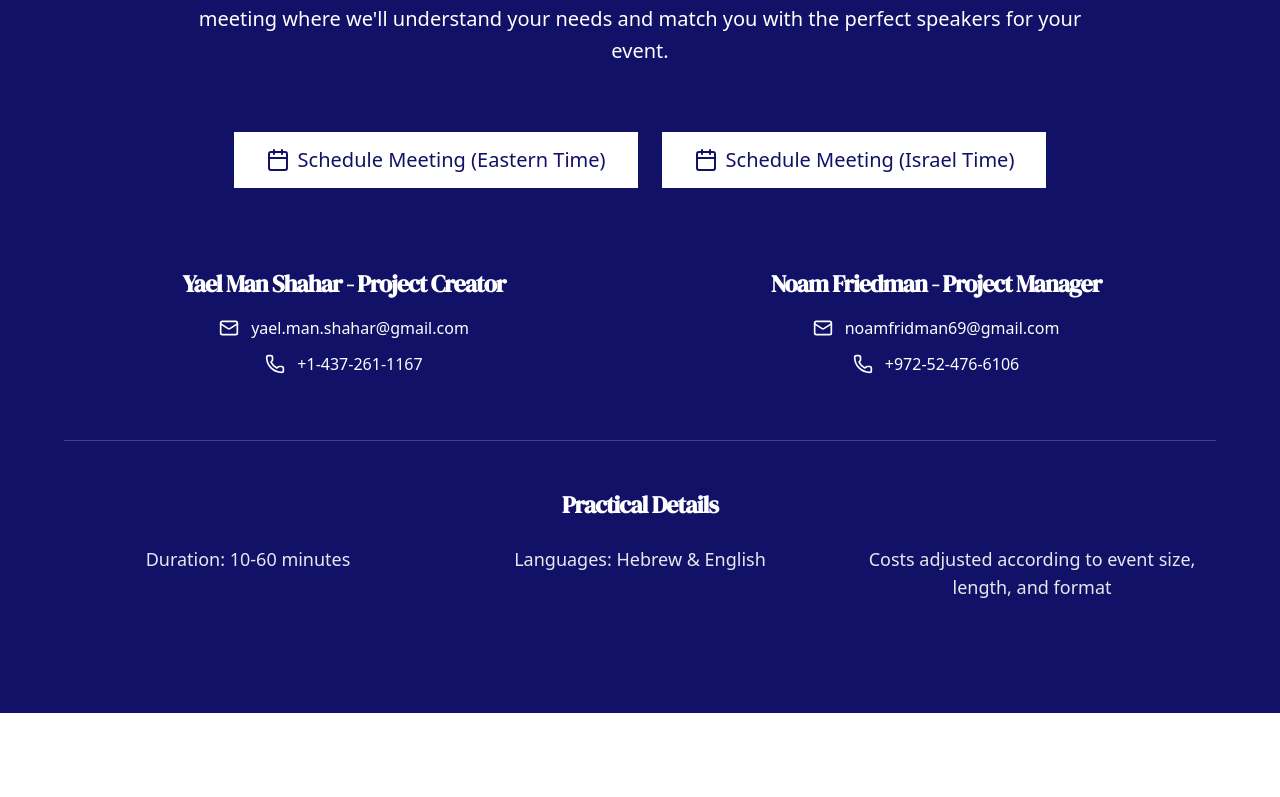
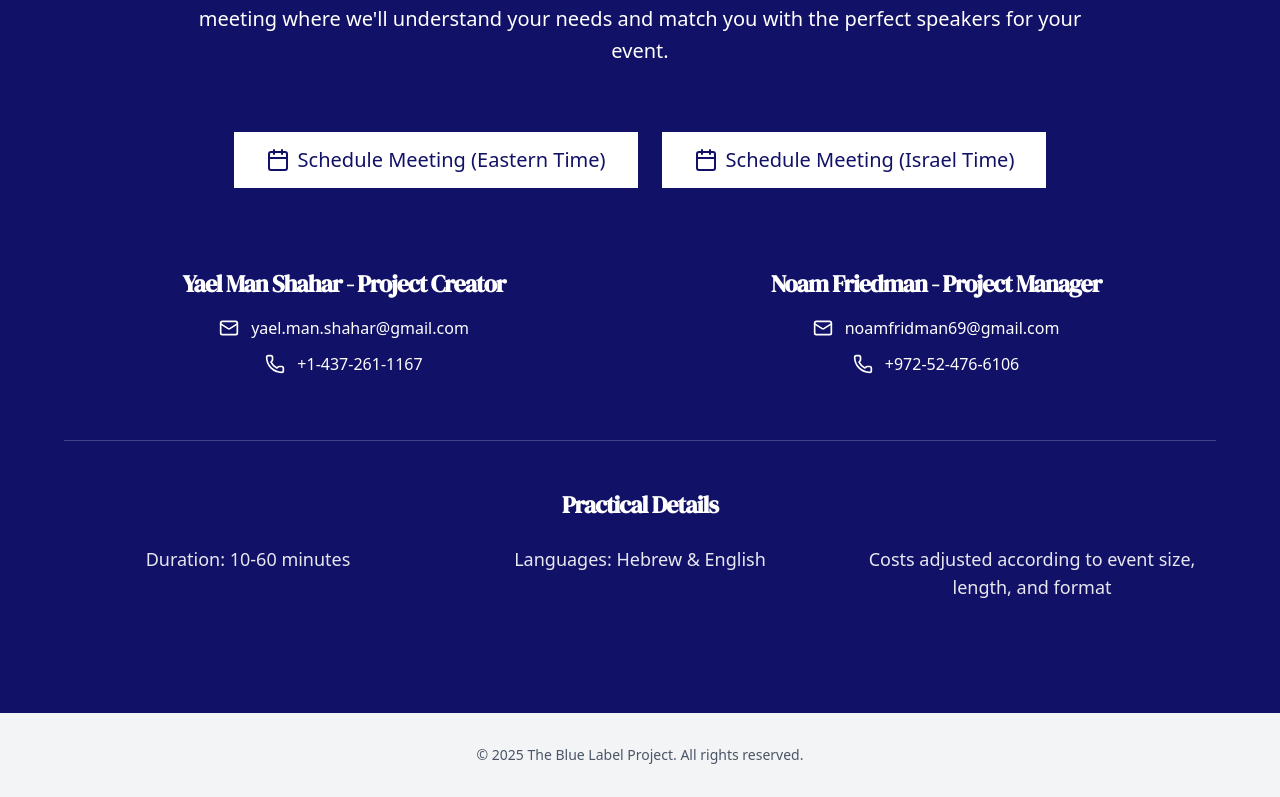
Before and after one commit to tom-voicer/blue-label, a Next.js app: page /en in a window 1280 px wide. Shown: the part 7123-7920 px from the top of the page. Before the commit the page ends 7836 px from the top, so only its background shows below. Built offline with nearby package versions, Linux system fonts and the light colour scheme.

Commit message:
Add Footer component to home page for improved user experience
- Introduced the `Footer` component to enhance the overall layout and provide copyright information.
- Updated `page.tsx` to include the new `Footer` for better content organization and user engagement.

```diff
--- a/app/[locale]/page.tsx
+++ b/app/[locale]/page.tsx
@@ -1,4 +1,5 @@
 import AudienceImageSection from "@/components/AudienceImageSection";
+import Footer from "@/components/Footer";
 import Header from "@/components/Header";
 import HeroSection from "@/components/HeroSection";
 import HugImageSection from "@/components/HugImageSection";
@@ -24,6 +25,7 @@ export default function Home() {
       <RestartImageSection />
       <OurTeamSection />
       <ScheduleMeetingSection />
+      <Footer />
     </>
   );
 }
--- /dev/null
+++ b/components/Footer.tsx
@@ -0,0 +1,13 @@
+import { useTranslations } from "next-intl";
+
+export default function Footer() {
+  const t = useTranslations("footer");
+
+  return (
+    <footer className="bg-gray-100 py-8 px-4 text-center">
+      <p className="text-gray-600 text-sm">
+        {t("copyright")}
+      </p>
+    </footer>
+  );
+}
```
